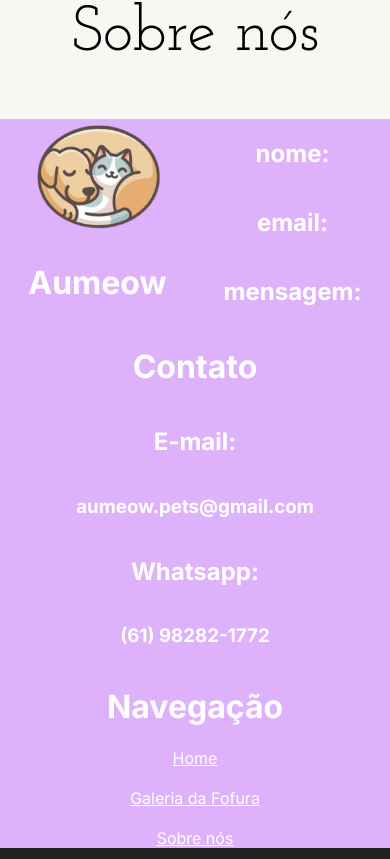
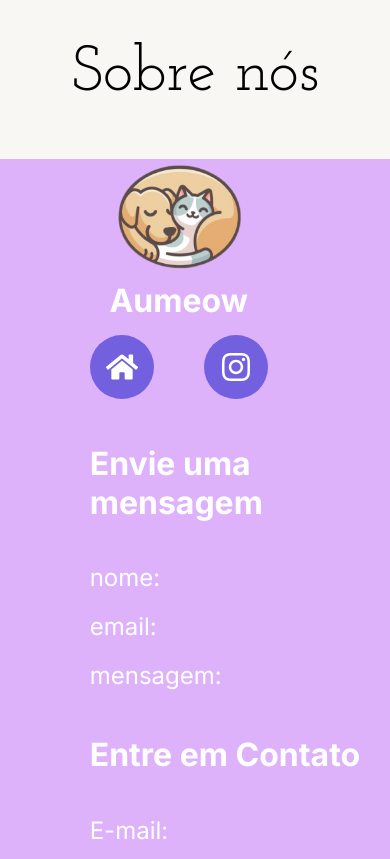
Before and after one commit to lucasshibata/aumeow_web, a React (Create React App) app: page / in a window 390 px wide. Shown: the part 2905-3764 px from the top of the page. Built offline with nearby package versions, Linux system fonts and the light colour scheme.

Commit message:
finalização da responsividade da tela inicial do projeto

```diff
--- a/src/components/layout/Footer.tsx
+++ b/src/components/layout/Footer.tsx
@@ -1,48 +1,77 @@
 import React from "react";
 import RenderLogo from "./RenderLogo";
 import { Link } from "react-router-dom";
+import { FaHome, FaInstagram } from 'react-icons/fa'
 
 export default function Footer(){
     const stylesContainer:React.CSSProperties = {
         backgroundColor: '#DEB2FB',
         display: 'flex',
-        justifyContent: 'center',
-        flexWrap:"wrap",
-        width:'100%'
+        justifyContent: 'flex-start',
+        alignItems:'center',
+        paddingBottom:'30px',
+        flexWrap:'wrap',
+        gap:'6vw',
+        paddingLeft: '23vw'
     }
     const stylesContent:React.CSSProperties = {
         display:'flex',
         flexDirection: "column",
-        alignItems:"center",
-        flex: '30%',
+        gap: '20px',
     }
-    const stylesText:React.CSSProperties = {
-        color: 'white'
+    const stylesContentSpecial:React.CSSProperties = {
+        display:'flex',
+        flexDirection: "column",
+        alignItems:'center'
+    }
+    const stylesTexth3:React.CSSProperties = {
+        color: 'white',
+        fontWeight:'lighter',
+        margin: 0
+    }
+    const stylesTexth2:React.CSSProperties = {
+        color: 'white',
+        fontWeight:'normal',
+        margin:0
+    }
+    const stylesCircle:React.CSSProperties = {
+        width: '64px',
+        height: '64px',
+        borderRadius:'32px',
+        backgroundColor: '#7360DF',
+        display:'flex',
+        justifyContent:'center',
+        alignItems:'center'
     }
 
     return(
-        <footer className="Footer" style={stylesContainer}>
-            <div style={stylesContent}>
+        <footer style={stylesContainer}>
+            <div style={stylesContentSpecial}>
                 <RenderLogo/>
-                <h1>Aumeow</h1>
+                <h1 style={{margin:0, marginBottom:15}}>Aumeow</h1>
+                <div style={{display:'flex', gap:'50px'}}>
+                    <div style={stylesCircle}><FaHome style={{height:'50%', width:'50%'}}/></div>
+                    <div style={stylesCircle}><FaInstagram style={{height:'50%', width:'50%'}}/></div>
+                </div>
             </div>
             <div style={stylesContent}>
-                <h2>nome:</h2>
-                <h2>email:</h2>
-                <h2>mensagem:</h2>
+                <h1>Envie uma mensagem</h1>
+                <h2 style={stylesTexth2}>nome:</h2>
+                <h2 style={stylesTexth2}>email:</h2>
+                <h2 style={stylesTexth2}>mensagem:</h2>
             </div>
             <div style={stylesContent}>
-                <h1>Contato</h1>
-                <h2>E-mail:</h2>
-                <h3>aumeow.pets@gmail.com</h3>
-                <h2>Whatsapp:</h2>
-                <h3>(61) 98282-1772</h3>
+                <h1>Entre em Contato</h1>
+                <h2 style={stylesTexth2}>E-mail:</h2>
+                <h3 style={stylesTexth3}>aumeow.pets@gmail.com</h3>
+                <h2 style={stylesTexth2}>Whatsapp:</h2>
+                <h3 style={stylesTexth3}>(61) 98282-1772</h3>
             </div>
             <div style={stylesContent}>
                 <h1>Navegação</h1>
-                <Link to='/login' style={stylesText}>Home</Link><br/>
-                <Link to='/login' style={stylesText}>Galeria da Fofura</Link><br/>
-                <Link to='/login' style={stylesText}>Sobre nós</Link>
+                <Link to='/login' style={stylesTexth3}>Home</Link>
+                <Link to='/login' style={stylesTexth3}>Galeria da Fofura</Link>
+                <Link to='/login' style={stylesTexth3}>Sobre nós</Link>
             </div>
         </footer>
     )
--- a/src/components/screens/TelaInicial.css
+++ b/src/components/screens/TelaInicial.css
@@ -67,6 +67,7 @@
     display: flex;
     align-items: center;
     flex-direction: column;
+    padding: 20px;
 }
 .TelaInicial .Article2 h1{
     font-family: "Josefin Slab", serif;
```
